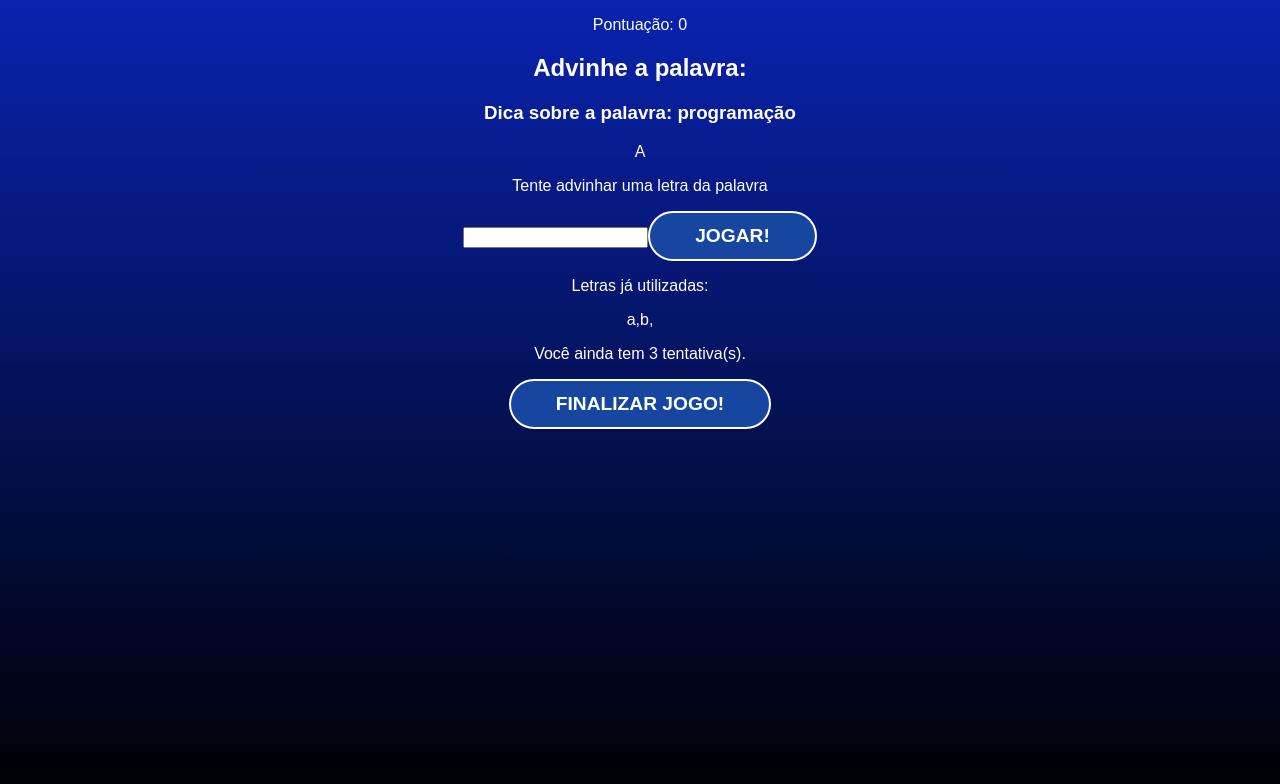
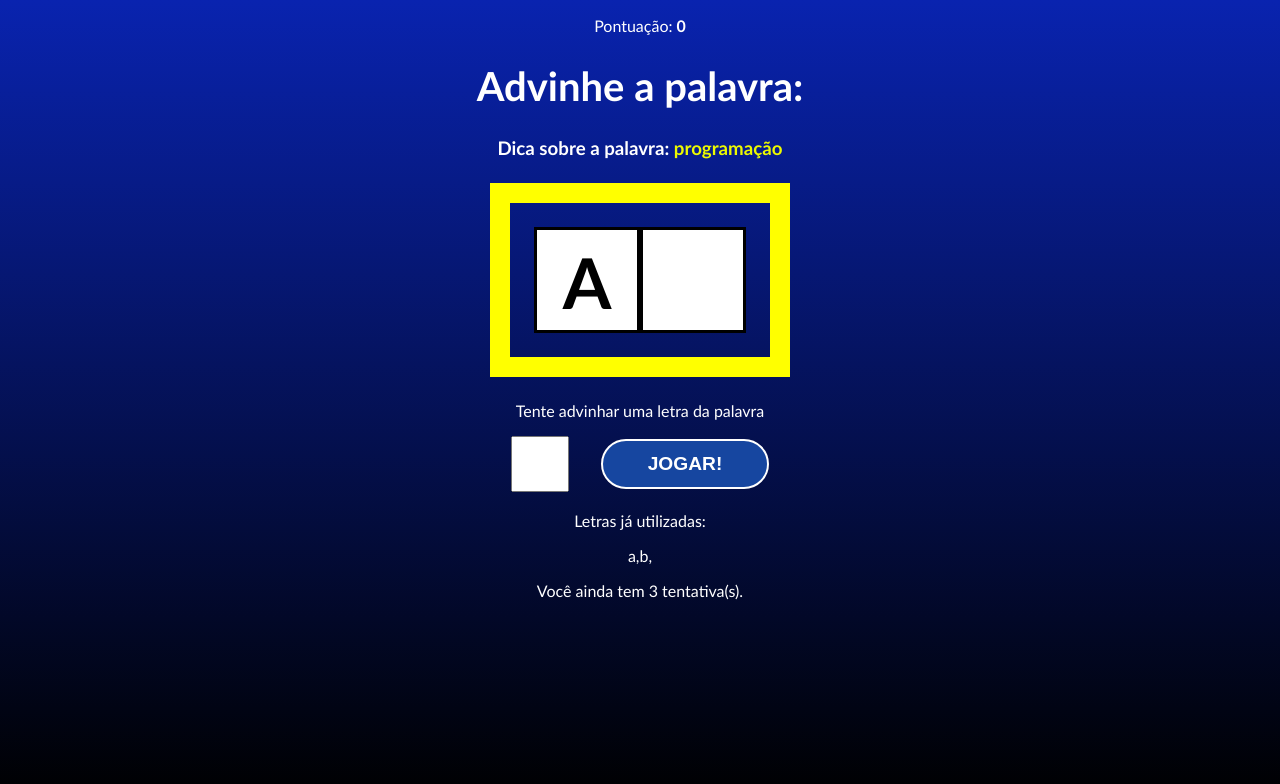
Before and after one commit to LGugs/secretword, a React (Create React App) app: page / in a window 1280 px wide. Both pictures are taken after a click on the button "COMEÇAR O JOGO". Shown: the top 784 px of the page. Built offline with nearby package versions, Linux system fonts and the light colour scheme.

Commit message:
adjusted CSS for game page

```diff
--- a/src/components/GameScreen.css
+++ b/src/components/GameScreen.css
@@ -0,0 +1,49 @@
+.game h1 {
+    font-size: 2.5em;
+}
+
+.points span {
+    font-weight: bold;
+}
+
+.tip span {
+    color: #ecfa00;
+}
+
+.wordContainer {
+    margin: 1.5em;
+    padding: 1.5em;
+    border: 20px solid yellow;
+    display: flex;
+}
+
+.letter, .blankSquare {
+    font-size: 70px;
+    line-height: 1.5;
+    border: 3px solid black;
+    height: 100px;
+    width: 100px;
+    text-transform: uppercase;
+    background-color: white;
+    color: #000;
+    font-weight: bold;
+}
+
+.letterContainer {
+    margin-bottom: 1.2em;
+}
+
+.letterContainer form {
+    display: flex;
+    align-items: center;
+    justify-content: center;
+}
+
+.letterContainer input {
+    height: 50px;
+    width: 50px;
+    font-size: 2em;
+    text-align: center;
+    margin-right: 1em;
+    text-transform: uppercase;
+}
--- a/src/components/GameScreen.js
+++ b/src/components/GameScreen.js
@@ -9,8 +9,8 @@ const GameScreen = ({ check, score, categoryWord }) => {
 
   return (
     <div className="game">
-        <p className="points">Pontuação: {score}</p>
-        <h2>Advinhe a palavra:</h2>
+        <p className="points">Pontuação: <span>{score}</span></p>
+        <h1>Advinhe a palavra:</h1>
         <h3 className="tip">
           Dica sobre a palavra: <span> {categoryWord} </span>
         </h3>
@@ -36,7 +36,7 @@ const GameScreen = ({ check, score, categoryWord }) => {
 
         <p>Você ainda tem {tryNum} tentativa(s).</p>
 
-        <button onClick={check}>Finalizar Jogo!</button>
+        {/*<button onClick={check}>Finalizar Jogo!</button>*/}
     </div>
   )
 }
--- a/src/index.css
+++ b/src/index.css
@@ -3,7 +3,7 @@ html, body {
 }
 
 body {
-  font-family: fantasy;
+  font-family: 'Trebuchet MS', 'Lucida Sans Unicode', 'Lucida Grande', 'Lucida Sans', Arial, sans-serif;
   margin: 0; /* define a área de margem nos quatro lados do elemento */
   padding: 0; /* distância entre o conteúdo de um elemento e suas bordas */
   background:
```
